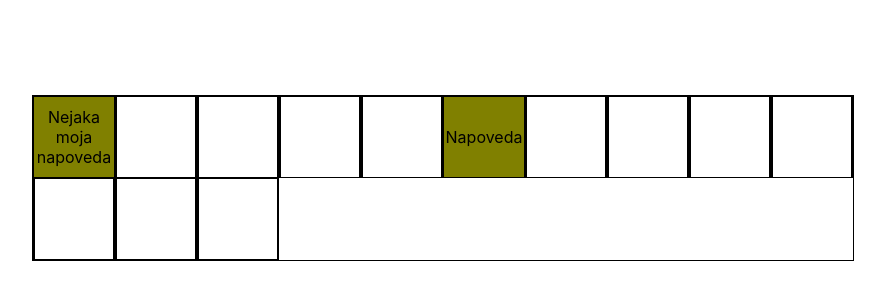
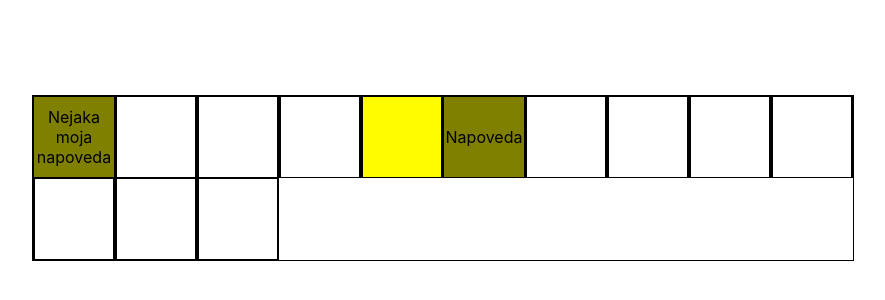
Before and after one commit to MartinTuroci/crossword, a React (Create React App) app: page / in a window 1280 px wide. Shown: the part 222-522 px from the top of the page, without its empty margins (197-1082 px from the left). Built offline with nearby package versions, Linux system fonts and the light colour scheme.

Commit message:
refactor: Tiles

```diff
--- a/src/components/Board.tsx
+++ b/src/components/Board.tsx
@@ -22,7 +22,7 @@ const dummyBoard: Tile[] = [
   },
   {
     text: '',
-    type: TileType.WRITEABLE,
+    type: TileType.RESULT,
   },
   {
     text: 'Napoveda',
@@ -59,7 +59,7 @@ const dummyBoard: Tile[] = [
 ];
 
 const boardWithRefs = dummyBoard.map((tile) => {
-  if (tile.type === TileType.WRITEABLE) {
+  if (tile.type === TileType.WRITEABLE || tile.type === TileType.RESULT) {
     tile.ref = createRef<HTMLInputElement>();
   }
   return tile;
@@ -71,7 +71,7 @@ const changeFocus = (index: number) => {
   }
   return () => {
     const tile = boardWithRefs[index + 1];
-    if (tile.type === TileType.WRITEABLE) {
+    if (tile.type === TileType.WRITEABLE || tile.type === TileType.RESULT) {
       tile.ref?.current?.focus();
     }
   };
--- /dev/null
+++ b/src/components/HintTile.tsx
@@ -0,0 +1,8 @@
+import React from 'react';
+import { TileProps } from '../model/tile.model';
+
+function HintTile({ tile }: TileProps) {
+  return <span className="tile__hint">{tile.text}</span>;
+}
+
+export default HintTile;
--- a/src/components/Tile.css
+++ b/src/components/Tile.css
@@ -17,6 +17,10 @@
   align-items: center;
 }
 
+.tile__result {
+  background-color: #fffc00;
+}
+
 .tile input {
   width: 100%;
   height: 100%;
--- a/src/components/Tile.tsx
+++ b/src/components/Tile.tsx
@@ -1,15 +1,13 @@
-import React, { ChangeEvent, useState, useEffect } from 'react';
-import { Tile, TileType } from '../model/tile.model';
+import React from 'react';
+import { TileType, TileProps } from '../model/tile.model';
 import './Tile.css';
-
-type TileProps = {
-  tile: Tile;
-  changeFocus: Function;
-};
+import WritableTile from './WritableTile';
+import HintTile from './HintTile';
 
 function getTile(props: TileProps) {
   switch (props.tile.type) {
     case TileType.WRITEABLE:
+    case TileType.RESULT:
       return <WritableTile {...props} />;
     case TileType.HINT:
       return <HintTile {...props} />;
@@ -18,32 +16,6 @@ function getTile(props: TileProps) {
   }
 }
 
-function WritableTile({ tile, changeFocus }: TileProps) {
-  const [text, setText] = useState('');
-
-  const handleInput = (event: ChangeEvent<HTMLInputElement>) => {
-    setText(event.target.value);
-    changeFocus();
-  };
-
-  useEffect(() => {
-    setText(text.slice(-1));
-  }, [text]);
-
-  return (
-    <input
-      type="text"
-      ref={tile.ref}
-      value={text}
-      onChange={handleInput}
-      onClick={() => setText('')}
-    />
-  );
-}
-function HintTile({ tile }: TileProps) {
-  return <span className="tile__hint">{tile.text}</span>;
-}
-
 function TileComponent(props: TileProps) {
   return <div className="tile">{getTile(props)}</div>;
 }
--- /dev/null
+++ b/src/components/WritableTile.tsx
@@ -0,0 +1,28 @@
+import React, { ChangeEvent, useState, useEffect } from 'react';
+import { TileProps } from '../model/tile.model';
+
+function WritableTile({ tile, changeFocus }: TileProps) {
+  const [text, setText] = useState('');
+
+  const handleInput = (event: ChangeEvent<HTMLInputElement>) => {
+    setText(event.target.value);
+    changeFocus();
+  };
+
+  useEffect(() => {
+    setText(text.slice(-1));
+  }, [text]);
+
+  return (
+    <input
+      className={`tile__${tile.type}`}
+      type="text"
+      ref={tile.ref}
+      value={text}
+      onChange={handleInput}
+      onClick={() => setText('')}
+    />
+  );
+}
+
+export default WritableTile;
--- a/src/model/tile.model.ts
+++ b/src/model/tile.model.ts
@@ -1,6 +1,7 @@
 export enum TileType {
   HINT = 'hint',
   WRITEABLE = 'writable',
+  RESULT = 'result',
 }
 
 export interface Tile {
@@ -8,3 +9,8 @@ export interface Tile {
   type: TileType;
   ref?: React.RefObject<HTMLInputElement>;
 }
+
+export type TileProps = {
+  tile: Tile;
+  changeFocus: Function;
+};
```
